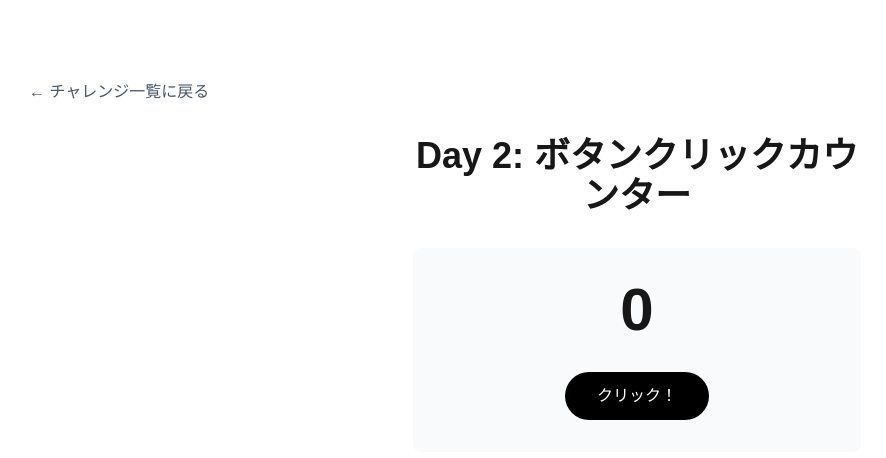
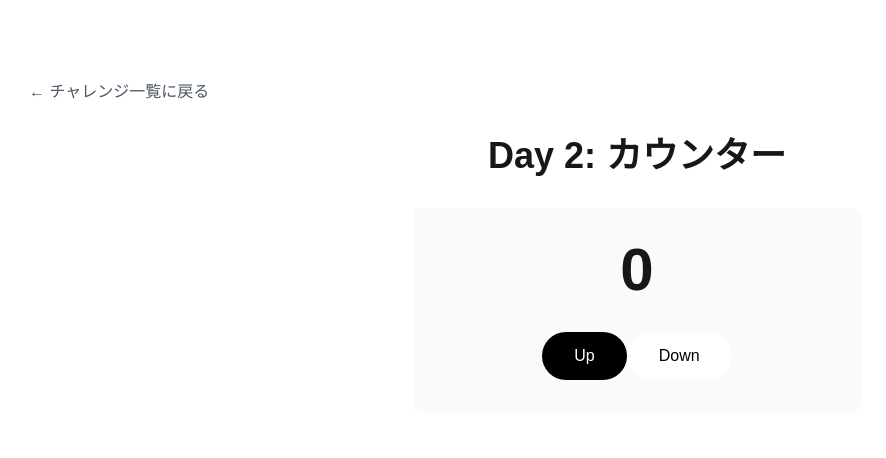
Before and after one commit to Funaoku/my-portfolio, a Next.js app: page /challenges/day2 in a window 1280 px wide. Shown: the top 458 px of the page, without its empty margins (3-889 px from the left). Built offline with nearby package versions, Linux system fonts and the light colour scheme.

Commit message:
day2 update

```diff
--- a/src/app/challenges/day2/page.tsx
+++ b/src/app/challenges/day2/page.tsx
@@ -13,14 +13,20 @@ const Day2Page = () => {
           ← チャレンジ一覧に戻る
         </Link>
         <div className="max-w-md mx-auto text-center">
-          <h1 className="text-4xl font-bold mb-8">Day 2: ボタンクリックカウンター</h1>
+          <h1 className="text-4xl font-bold mb-8">Day 2: カウンター</h1>
           <div className="bg-gray-50 dark:bg-gray-800 p-8 rounded-lg">
             <p className="text-6xl font-bold mb-8">{count}</p>
             <button
               onClick={() => setCount(count + 1)}
               className="bg-black text-white dark:bg-white dark:text-black px-8 py-3 rounded-full font-medium hover:opacity-90 transition-opacity"
             >
-              クリック！
+              Up
+            </button>
+            <button
+              onClick={() => setCount(count - 1)}
+              className="bg-white text-black dark:bg-black dark:text-white px-8 py-3 rounded-full font-medium hover:opacity-90 transition-opacity"
+            >
+              Down
             </button>
           </div>
         </div>
```
